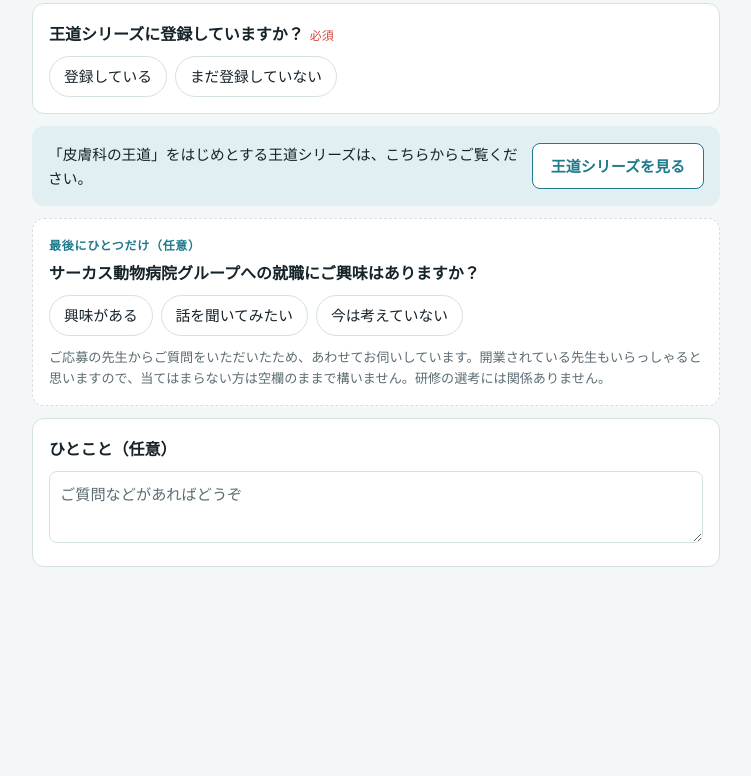
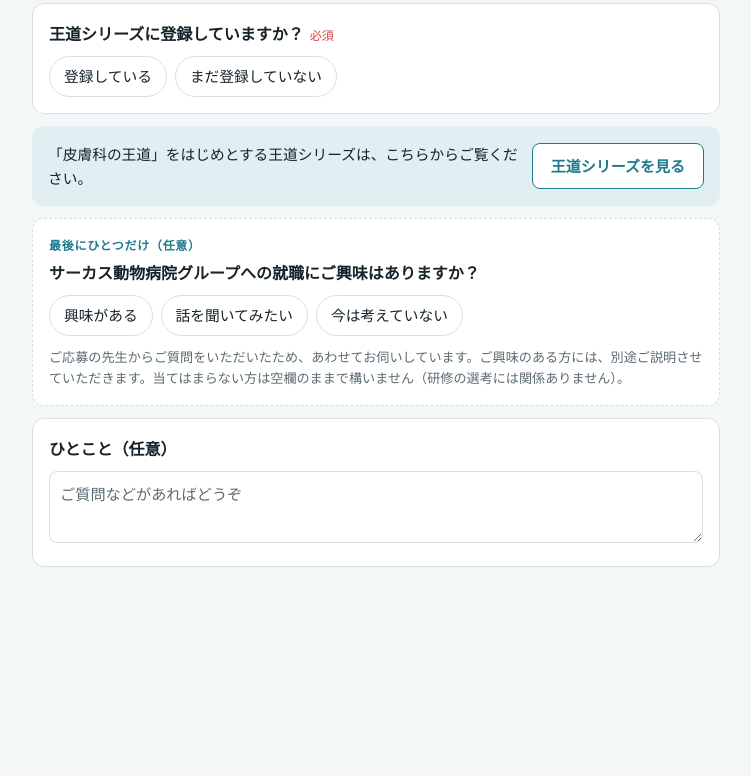
Before and after one commit to toyoda-blip/derm-resident-recruit, a plain HTML site: page confirm.html in a window 1280 px wide. Shown: the part 1178-1954 px from the top of the page, without its empty margins (264-1015 px from the left). Drawn offline with Linux system fonts and the light colour scheme; a web font is replaced by a local one.

Commit message:
就職の設問の注記を変更
Co-Authored-By: Claude Opus 5.5 <noreply@anthropic.com>

```diff
--- a/confirm.html
+++ b/confirm.html
@@ -150,7 +150,7 @@ footer.site a{color:var(--muted)}
       <p class="lbl">最後にひとつだけ（任意）</p>
       <h3>サーカス動物病院グループへの就職にご興味はありますか？</h3>
       <div class="opts" data-name="job"></div>
-      <p class="note">ご応募の先生からご質問をいただいたため、あわせてお伺いしています。開業されている先生もいらっしゃると思いますので、当てはまらない方は空欄のままで構いません。研修の選考には関係ありません。</p>
+      <p class="note">ご応募の先生からご質問をいただいたため、あわせてお伺いしています。ご興味のある方には、別途ご説明させていただきます。当てはまらない方は空欄のままで構いません（研修の選考には関係ありません）。</p>
     </section>
     <section class="q">
       <h3>ひとこと（任意）</h3>
```
